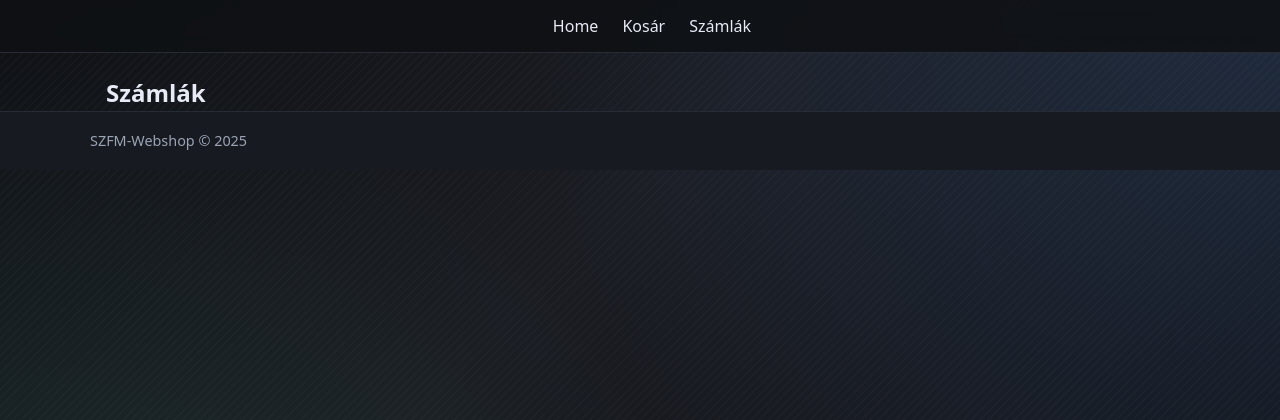
After one commit to mzsl03/webshop, a Django app: page /receipts/ in a window 1280 px wide. The commit adds this page. Shown: the top 420 px of the page. Run offline with Django 5.2, Linux system fonts and the light colour scheme.

Commit message:
feat: new initial receipts.html added for listing receipts

```diff
--- a/core_webshop/phoneshop/templates/layout.html
+++ b/core_webshop/phoneshop/templates/layout.html
@@ -16,7 +16,8 @@
             <ul class="nav--list">
                 <li class="active"></li>
                 <li class="item"><a href="/">Home</a></li>
-                <li class="item"><a href="cart/">Kosár</a></li>
+                <li class="item"><a href="/cart/">Kosár</a></li>
+                <li class="item"><a href="/receipts/">Számlák</a></li>
             </ul>
         </nav>
     </div>
--- /dev/null
+++ b/core_webshop/phoneshop/templates/receipts.html
@@ -0,0 +1,5 @@
+{% extends 'layout.html' %}
+
+{% block main %}
+    <h2>Számlák</h2>
+{% endblock %}}
--- a/core_webshop/phoneshop/urls.py
+++ b/core_webshop/phoneshop/urls.py
@@ -5,4 +5,5 @@ from . import views
 urlpatterns = [
     path('', views.index),
     path('cart/', views.cart),
+    path('receipts/', views.receipts),
 ]
--- a/core_webshop/phoneshop/views.py
+++ b/core_webshop/phoneshop/views.py
@@ -6,3 +6,6 @@ def index(request):
 
 def cart(request):
     return render(request, 'cart.html')
+
+def receipts(request):
+    return render(request, 'receipts.html')
```
